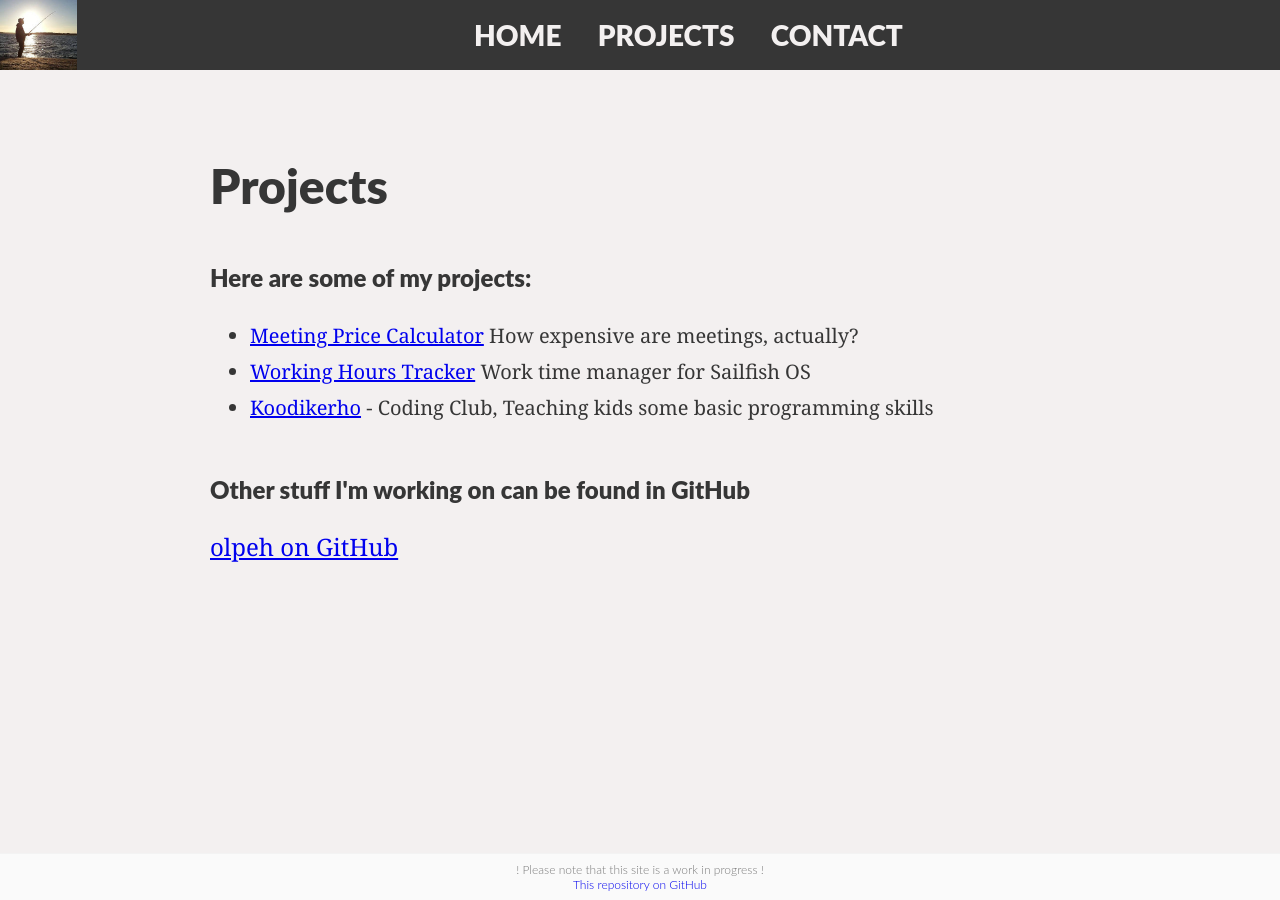
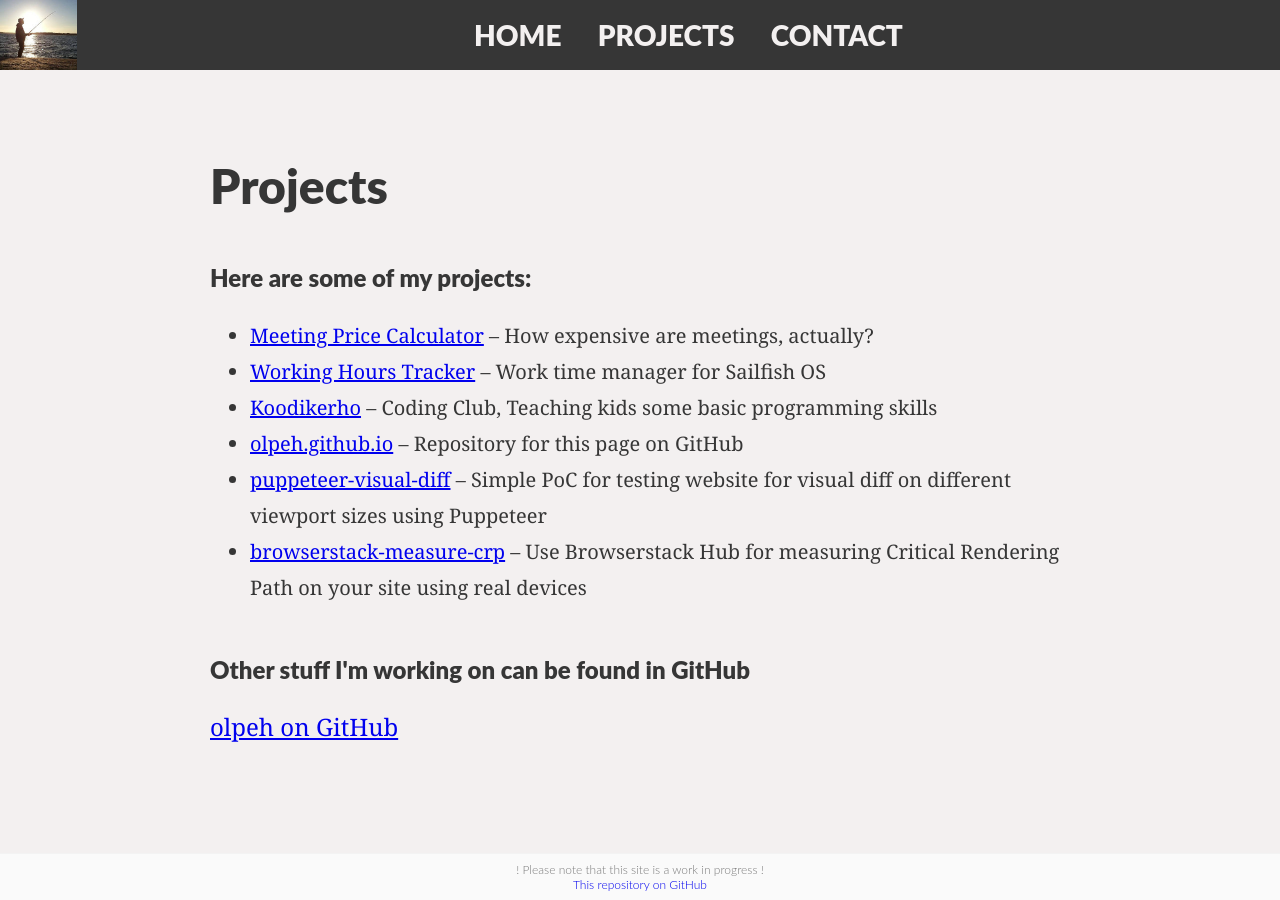
Before and after one commit to olpeh/olpeh.github.io, a Jekyll site: the page built from projects.html, in a window 1280 px wide. Built offline with Jekyll 4.4.1, drawn with Linux system fonts in a browser that asks for light colours.

Commit message:
Add more projects

```diff
--- a/_includes/projects.html
+++ b/_includes/projects.html
@@ -3,16 +3,38 @@
   <ul>
     <li>
       <a href="https://mpc.olpe.fi/" target="_blank">Meeting Price Calculator</a>
-      <span>How expensive are meetings, actually?</span>
+      <span>
+        – How expensive are meetings, actually?
+      </span>
     </li>
     <li>
       <a href="https://wht.olpe.fi/" target="_blank">Working Hours Tracker</a>
-      <span>Work time manager for Sailfish OS</span>
+      <span>
+        – Work time manager for Sailfish OS
+      </span>
     </li>
     <li>
       <a href="https://olpe.fi/koodikerho/" target="_blank">Koodikerho</a>
       <span>
-        - Coding Club, Teaching kids some basic programming skills
+        – Coding Club, Teaching kids some basic programming skills
+      </span>
+    </li>
+    <li>
+      <a href="https://github.com/olpeh/olpeh.github.io" target="_blank">olpeh.github.io</a>
+      <span>
+        – Repository for this page on GitHub
+      </span>
+    </li>
+    <li>
+      <a href="https://github.com/olpeh/puppeteer-visual-diff" target="_blank">puppeteer-visual-diff</a>
+      <span>
+        – Simple PoC for testing website for visual diff on different viewport sizes using Puppeteer
+      </span>
+    </li>
+    <li>
+      <a href="https://github.com/olpeh/browserstack-measure-crp" target="_blank">browserstack-measure-crp</a>
+      <span>
+        – Use Browserstack Hub for measuring Critical Rendering Path on your site using real devices
       </span>
     </li>
   </ul>
```
